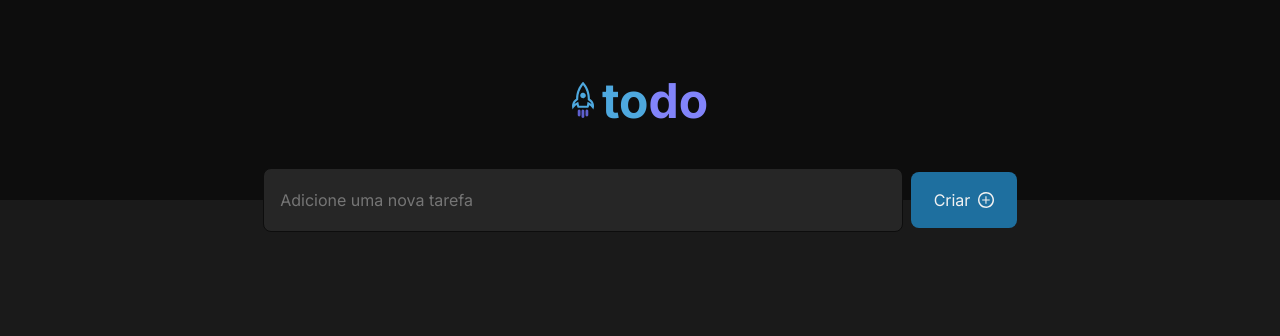
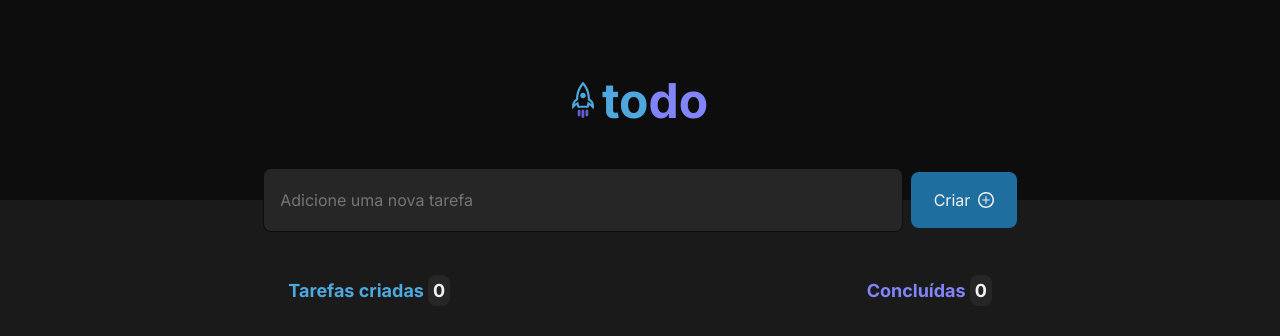
Before and after one commit to Dav1dSo/Listify, a React (Vite) app: page / in a window 1280 px wide. Shown: the top 336 px of the page. Built offline with nearby package versions, Linux system fonts and the light colour scheme.

Commit message:
feat: create infos tasks

```diff
--- a/src/App.tsx
+++ b/src/App.tsx
@@ -1,5 +1,6 @@
 import "../global.css"
 import { Header } from "./components/Header/Header"
+import { InfosTasks } from "./components/InfoTasks/InfosTasks"
 import { NewTask } from "./components/NewTask/NewTask"
 
 function App() {
@@ -8,6 +9,7 @@ function App() {
     <>
       <Header />
       <NewTask />
+      <InfosTasks />
     </>
   )
 }
--- /dev/null
+++ b/src/components/InfoTasks/InfosTasks.module.css
@@ -0,0 +1,31 @@
+.info {
+    max-width: 70rem;
+    display: flex;
+    align-items: center;
+    justify-content: space-around;
+    background-color: var(--gray-600);
+    margin: 3rem auto;
+    font-size: 1.125rem;
+}
+
+
+.info p:first-of-type {
+    color: var(--blue);
+    font-weight: 700;
+    font-size: 1.125rem;
+}
+
+.info p:nth-of-type(2) {
+    color: var(--purple);
+    font-weight: 700;
+    font-size: 1.125rem;
+}
+
+.count {
+    padding: 0.3rem;
+    border-radius: 8px;
+    background-color: var(--gray-500);
+    color: var(--gray-100);
+    font-weight: 700;
+    font-size: 1.125rem;
+}
--- /dev/null
+++ b/src/components/InfoTasks/InfosTasks.tsx
@@ -0,0 +1,10 @@
+import styles from './InfosTasks.module.css'
+
+export function InfosTasks() {
+    return (
+        <div className={styles.info}>
+            <p>Tarefas criadas <span className={styles.count}>0</span></p>
+            <p>Concluídas <span className={styles.count}>0</span></p>
+        </div>
+    )
+}
```
